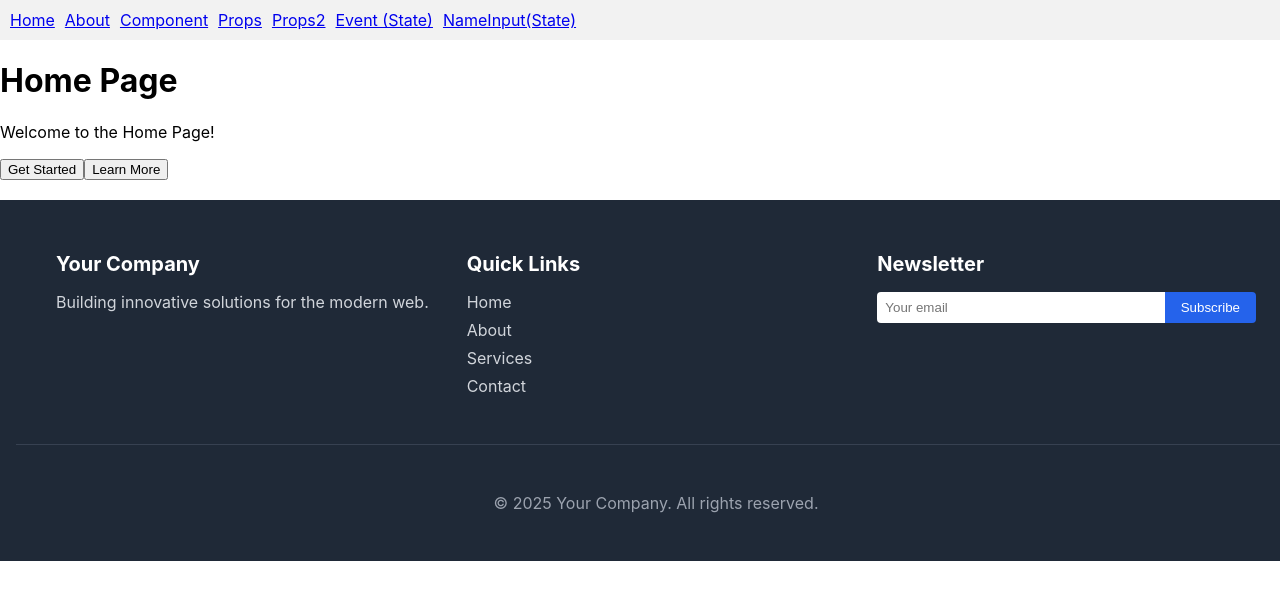
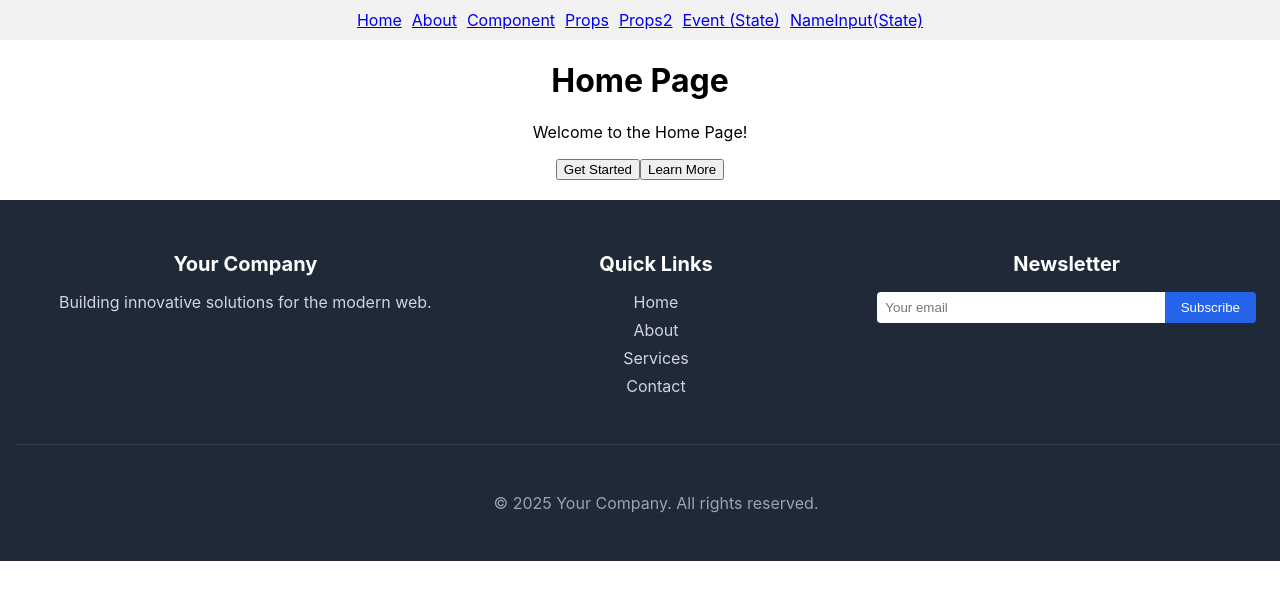
Before and after one commit to esteham/react, a React (Create React App) app in the folder class_practices/: page / in a window 1280 px wide. Shown: the top 600 px of the page. Built offline with nearby package versions, Linux system fonts and the light colour scheme.

Commit message:
add demo1 file

```diff
--- a/class_practices/src/index.css
+++ b/class_practices/src/index.css
@@ -3,18 +3,19 @@
 body {
   margin: 0;
   padding: 0;
-  font-family: -apple-system, BlinkMacSystemFont, 'Segoe UI', 'Roboto', 'Oxygen',
-    'Ubuntu', 'Cantarell', 'Fira Sans', 'Droid Sans', 'Helvetica Neue',
+  font-family: -apple-system, BlinkMacSystemFont, "Segoe UI", "Roboto", "Oxygen",
+    "Ubuntu", "Cantarell", "Fira Sans", "Droid Sans", "Helvetica Neue",
     sans-serif;
   -webkit-font-smoothing: antialiased;
   -moz-osx-font-smoothing: grayscale;
   display: flex;
   flex-direction: column;
   min-height: 100vh;
+  text-align: center;
 }
 
 code {
-  font-family: source-code-pro, Menlo, Monaco, Consolas, 'Courier New',
+  font-family: source-code-pro, Menlo, Monaco, Consolas, "Courier New",
     monospace;
 }
 
@@ -23,3 +24,6 @@ code {
   display: flex;
   flex-direction: column;
 }
+ul li {
+  list-style-type: none;
+}
```
Also changed, not shown: class_practices/src/App.css (line endings or trailing spaces), 1 other file (tests, documents, lock files or other folders).
